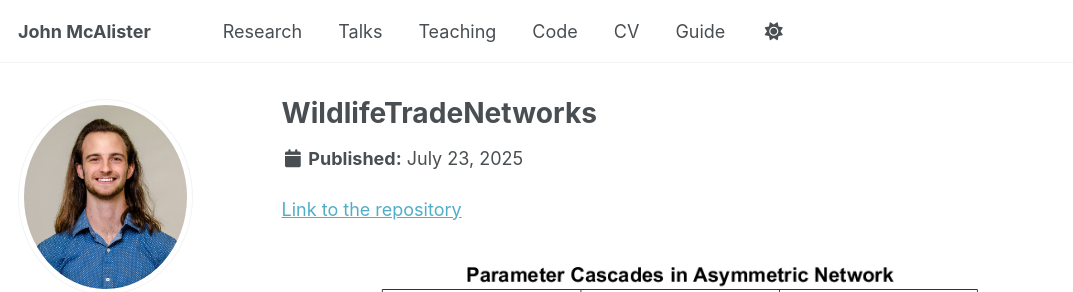
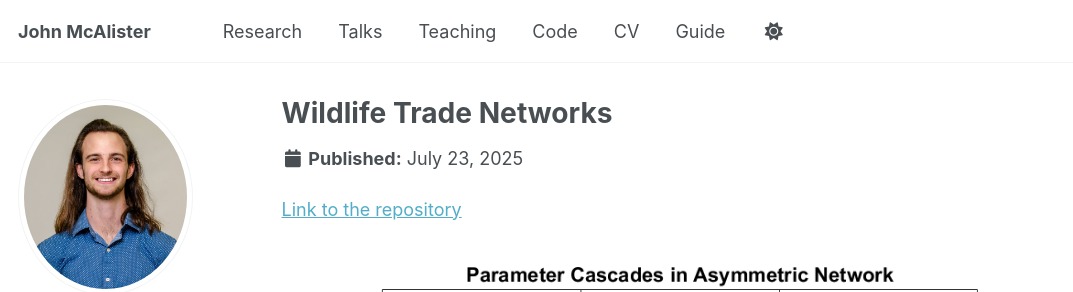
Before and after one commit to jmcalis/jmcalis.github.io, a Jekyll site: the page built from _portfolio/2025-Wildlife-Trade-Networks.md, in a window 1280 px wide and 900 px high. Shown: the top 292 px of the window, without its empty margins (0-1073 px from the left). Built offline with Jekyll 4.4.1, drawn with Linux system fonts in a browser that asks for light colours; some web fonts are replaced; a script that is not in the unit is left out.

Commit message:
changes to about and portfolio

```diff
--- a/_portfolio/2025-Wildlife-Trade-Networks.md
+++ b/_portfolio/2025-Wildlife-Trade-Networks.md
@@ -1,5 +1,5 @@
 ---
-title: "WildlifeTradeNetworks"
+title: "Wildlife Trade Networks"
 excerpt: "Collection of code to model the bidirectional coupling of pathogenic dynamics and economic factors in wildlife trade networks.<br/><img src='/images/WildlifeTradeImage.png'>"
 collection: portfolio
 ---
@@ -10,7 +10,7 @@ collection: portfolio
 
 <i>As payoff function is modified at the bottom of the trade network, the effects propogate up the network from consumers to producers.</i>
 
-Collection of code to model the bidirectional coupling of pathogenic dynamics and economic factors in wildlife trade networks. This bidirectional coupling and the associated model results are written about in [this manuscript](http://jmcalis.github.io/files/mcalister2025c.pdf). The goal of the project is to capture the economic behavior of a trade network, the contagion dynamics on a network with acyclic flow, and the risk of spillover all in a single model. We are especially interested in the way that each of these three factors interacts with the others. The hope is that this model will make it so that the network structure can be given as an independent variable and the spillover risk, total trade volume etc. can be measured as a dependent varaible.
+Collection of code to model the bidirectional coupling of pathogenic dynamics and economic factors in wildlife trade networks. This bidirectional coupling and the associated model results are written about in [this manuscript](http://jmcalis.github.io/files/McAlister2025c.pdf). The goal of the project is to capture the economic behavior of a trade network, the contagion dynamics on a network with acyclic flow, and the risk of spillover all in a single model. We are especially interested in the way that each of these three factors interacts with the others. The hope is that this model will make it so that the network structure can be given as an independent variable and the spillover risk, total trade volume etc. can be measured as a dependent varaible.
 
 FixedPointArgument.m is a script which was helpful in proving the result which ultimately became Theorem 1 in the manuscript. The code is left here for instructive purposes
 
```
Also changed, not shown: _teaching/2022-08-01-Mathematical-Reasoning.md (+1 -1 lines), 1 other file.
